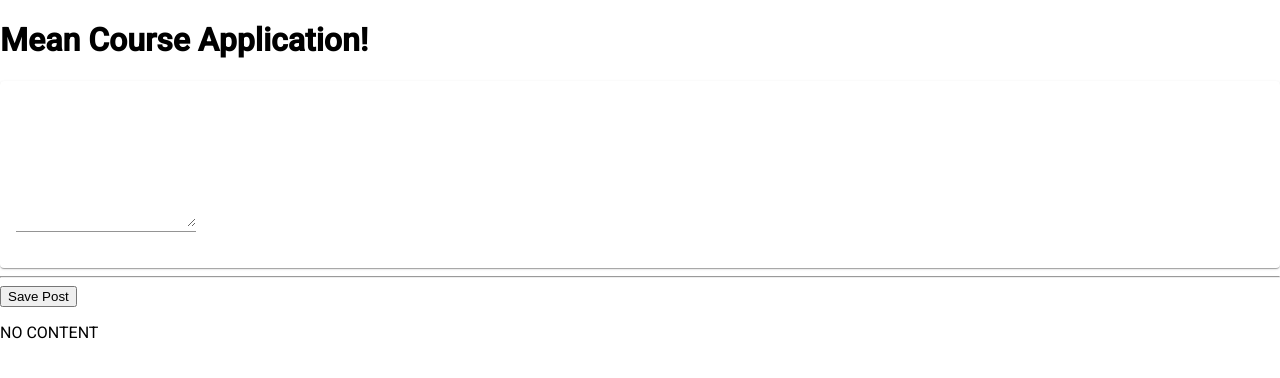
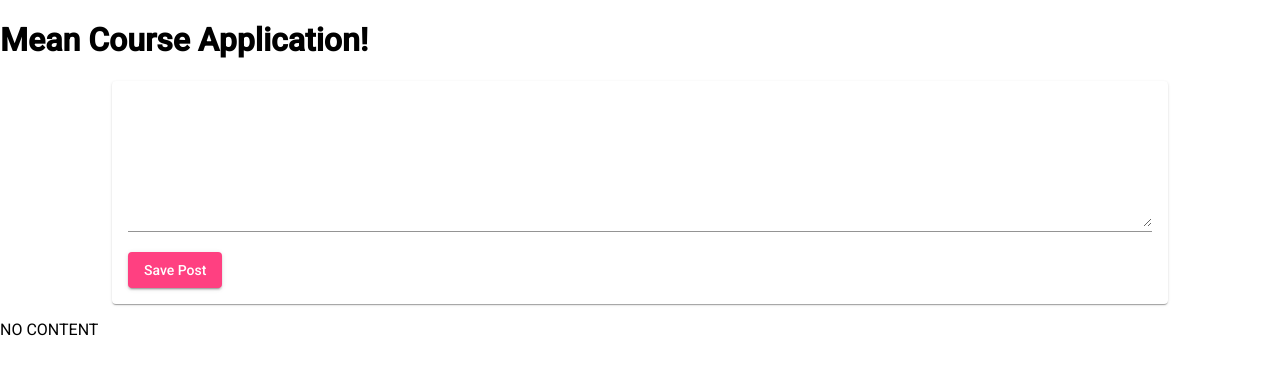
Before and after one commit to sandeepnunna90/mean-course, an Angular app: page / in a window 1280 px wide. Shown: the top 378 px of the page. Built offline with nearby package versions, Linux system fonts and the light colour scheme.

Commit message:
Updates:
- Added a new css file for post-create-component
- Imported new Material Card/Button module
- Apply the new styles to html

```diff
--- a/src/app/app.module.ts
+++ b/src/app/app.module.ts
@@ -4,7 +4,7 @@
 import { FormsModule } from '@angular/forms';
 import { MatInputModule } from '@angular/material/input';
 import { MatCardModule } from '@angular/material/card';
-
+import { MatButtonModule } from '@angular/material/button';
 import { AppComponent } from './app.component';
 import { PostCreateComponent } from './posts/post-create/post-create.component';
 
@@ -18,7 +18,8 @@
     FormsModule,
     BrowserAnimationsModule,
     MatInputModule,
-    MatCardModule
+    MatCardModule,
+    MatButtonModule
   ],
   providers: [],
   bootstrap: [AppComponent]
--- /dev/null
+++ b/src/app/posts/post-create/post-create.component.css
@@ -0,0 +1,9 @@
+mat-card {
+  width: 80%;
+  margin: auto;
+}
+
+mat-form-field,
+textarea {
+  width: 100%;
+}
--- a/src/app/posts/post-create/post-create.component.html
+++ b/src/app/posts/post-create/post-create.component.html
@@ -2,8 +2,7 @@
   <mat-form-field>
     <textarea matInput rows="6" [(ngModel)]="enteredValue"></textarea>
   </mat-form-field>
+  <button mat-raised-button color="accent" (click)="onAddPost()">Save Post</button>
 </mat-card>
 
-<hr>
-<button (click)="onAddPost()">Save Post</button>
 <p>{{newPost}}</p>
--- a/src/app/posts/post-create/post-create.component.ts
+++ b/src/app/posts/post-create/post-create.component.ts
@@ -2,7 +2,8 @@
 
 @Component({
   selector: 'app-post-create',
-  templateUrl: './post-create.component.html'
+  templateUrl: './post-create.component.html',
+  styleUrls: ['./post-create.component.css']
 })
 export class PostCreateComponent {
   enteredValue = '';
```
